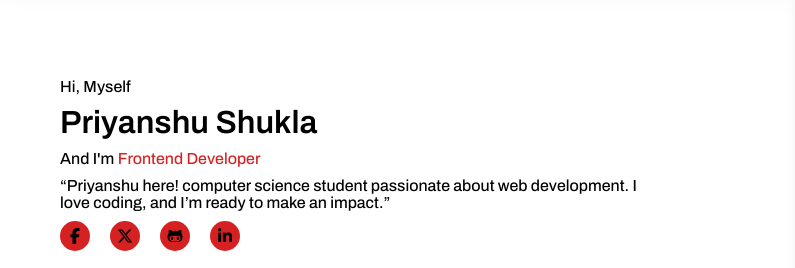
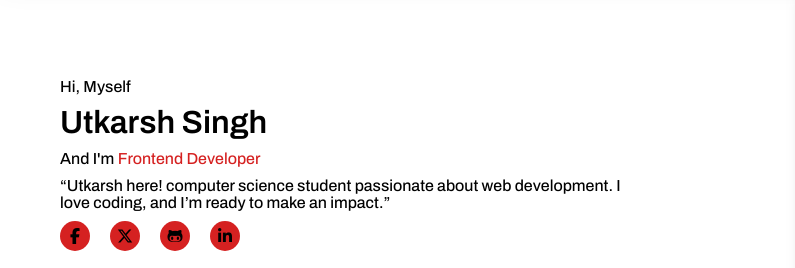
Before and after one commit to utkarsh0p/portfolio, a plain HTML site: page index.html in a window 1280 px wide. Shown: the part 142-410 px from the top of the page, 0-795 px from the left. Drawn offline with Linux system fonts and the light colour scheme; a script that the page names is missing.

Commit message:
Update index.html

```diff
--- a/index.html
+++ b/index.html
@@ -30,10 +30,10 @@
             <div class="leftsection">
                 <div class="intro">
                     <p>Hi, Myself</p>
-                    <h1>Priyanshu Shukla</h1>
+                    <h1>Utkarsh Singh</h1>
                     <p>And I'm <span>Frontend Developer</span></p>
                 </div>
-                <p class="left-section-para">“Priyanshu here! computer science student passionate about web development.
+                <p class="left-section-para">“Utkarsh here! computer science student passionate about web development.
                     I love coding, and I’m ready to make an impact.”</p>
                 <div class="logos">
                     <div class="facebook icon-box"><i class="fa-brands fa-facebook-f"></i></div>
```
